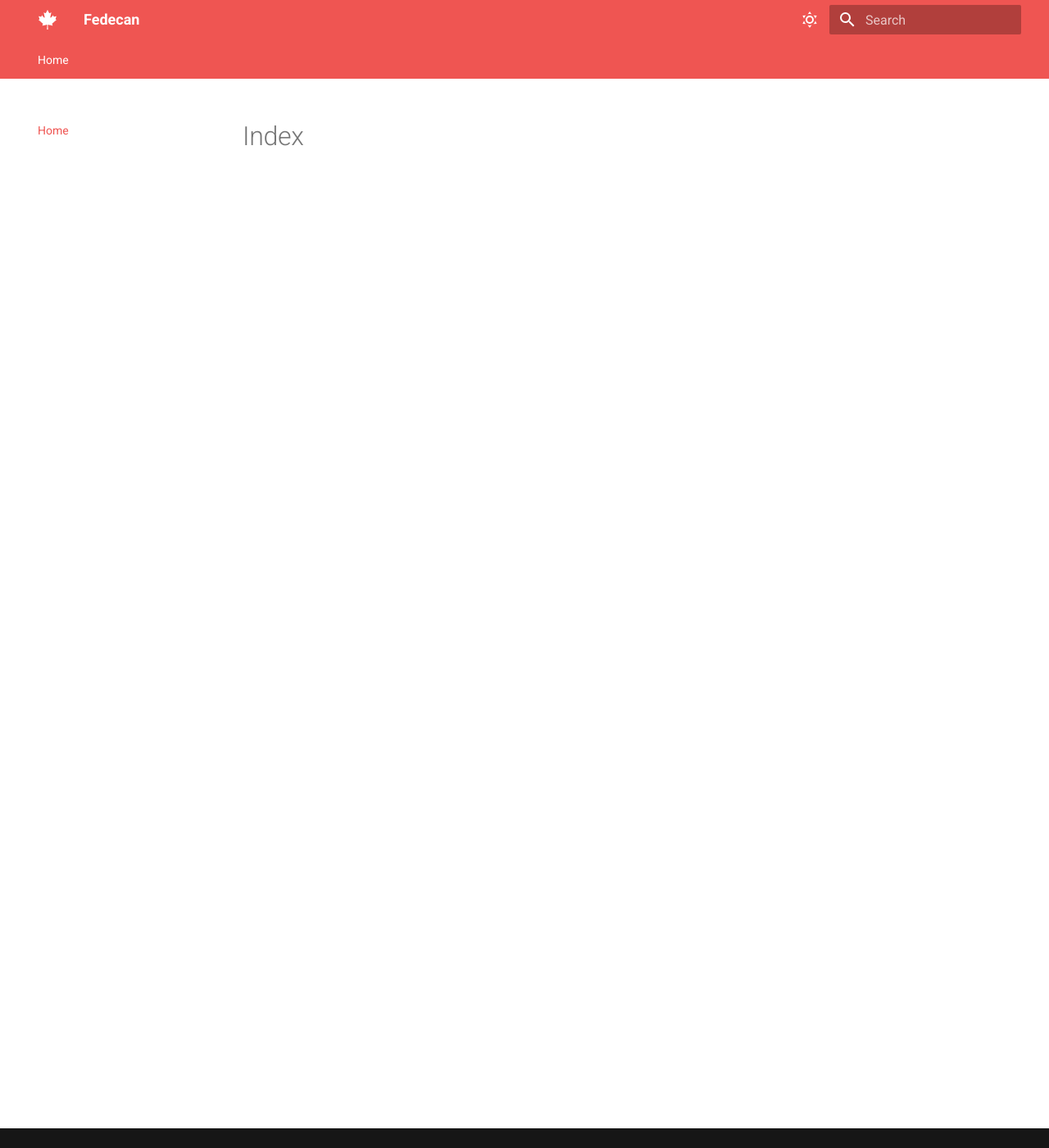
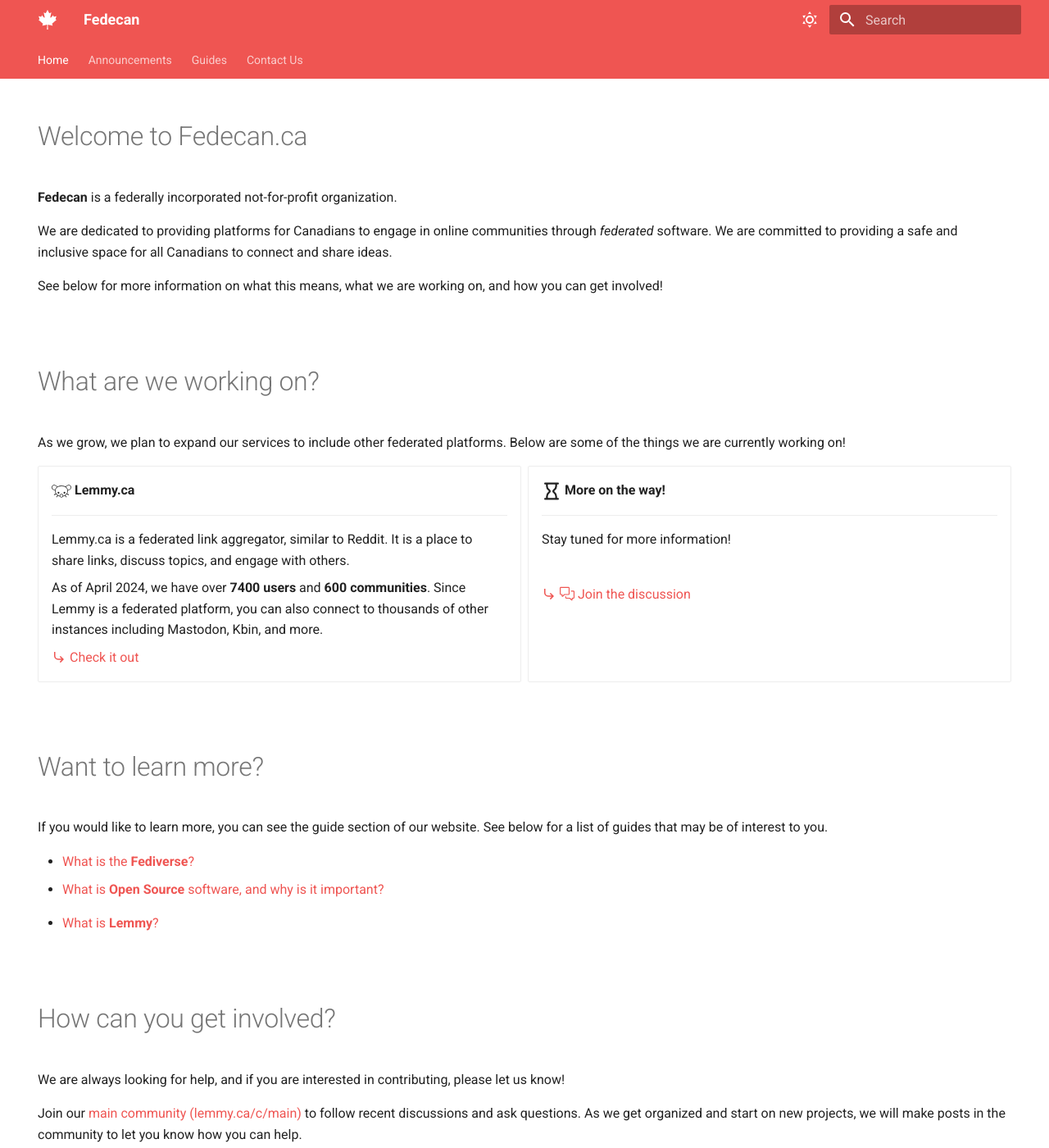
Before and after one commit to fedecan-ca/fedecan.ca, an MkDocs documentation site: the page built from docs/index.md, in a window 1280 px wide and 1400 px high. Shown: the whole window at 82% size. Built offline with MkDocs 1.6.1 and Material for MkDocs 9.7.7, drawn with Linux system fonts in a browser that asks for light colours; some of the changed text lies outside the part shown.

```diff
--- a/docs/index.md
+++ b/docs/index.md
@@ -1 +1,70 @@
-# Index
+---
+hide:
+  - navigation
+  - toc
+---
+
+<!-- ![Image title](https://dummyimage.com/500x300/eee/aaa){ align=right } -->
+
+# Welcome to Fedecan.ca
+
+**Fedecan** is a federally incorporated not-for-profit organization.
+
+We are dedicated to providing platforms for Canadians to engage in online communities through *federated* software. We are committed to providing a safe and inclusive space for all Canadians to connect and share ideas.
+
+See below for more information on what this means, what we are working on, and how you can get involved!
+
+<br> <br>
+
+# What are we working on?
+
+As we grow, we plan to expand our services to include other federated platforms. Below are some of the things we are currently working on!
+
+<div class="grid cards" markdown>
+
+-   :simple-lemmy:{ .lg .middle } __Lemmy.ca__
+
+    ---
+
+    Lemmy.ca is a federated link aggregator, similar to Reddit. It is a place to share links, discuss topics, and engage with others.
+
+    As of April 2024, we have over **7400 users** and **600 communities**. Since Lemmy is a federated platform, you can also connect to thousands of other instances including Mastodon, Kbin, and more.
+
+    [:material-arrow-right-bottom: Check it out](https://lemmy.ca)
+
+-   :octicons-hourglass-16:{ .lg .middle } __More on the way!__
+
+    ---
+
+    Stay tuned for more information!
+
+    <br>
+
+    [:material-arrow-right-bottom: :octicons-comment-discussion-24: Join the discussion](https://lemmy.ca/c/main)
+
+</div>
+
+<br> <br>
+
+# Want to learn more?
+
+If you would like to learn more, you can see the guide section of our website. See below for a list of guides that may be of interest to you.
+
+<!-- General Guides -->
+
+- [What is the **Fediverse**?](guides/fediverse.md)
+- [What is **Open Source** software, and why is it important?](guides/open-source.md)
+
+<!-- Platform Specific Guides -->
+
+- [What is **Lemmy**?](guides/lemmy.md)
+
+<br> <br>
+
+# How can you get involved?
+
+We are always looking for help, and if you are interested in contributing, please let us know!
+
+Join our [main community (lemmy.ca/c/main)](https://lemmy.ca/c/main) to follow recent discussions and ask questions. As we get organized and start on new projects, we will make posts in the community to let you know how you can help.
+
+<br>
--- a/mkdocs.yml
+++ b/mkdocs.yml
@@ -6,6 +6,13 @@ site_description: |
 
 nav:
   - Home: index.md
+  - Announcements:
+    - announcements/index.md
+  - Guides:
+    - guides/fediverse.md
+    - guides/open-source.md
+    - guides/lemmy.md
+  - Contact Us: contact.md
 
 theme:
   name: material
@@ -68,12 +75,16 @@ plugins:
       archive: false
       categories: false
       authors: false
-      pagination_per_page: 5
+      pagination_per_page: 10
   # - social:
   #     cards_layout_options:
   #       font_family: Noto Sans
   #     enabled: !ENV [CI, false]
 
-
 extra:
-  generator: false
+  generator: true
+  social:
+    - icon: simple/lemmy
+      link: https://lemmy.ca
+    - icon: fontawesome/brands/github
+      link: https://github.com/fedecan-ca
```
Also changed, not shown: docs/announcements/posts/2024-04-08_incorporated.md (added, +9 -0 lines), docs/contact.md (added, +25 -0 lines), docs/guides/fediverse.md (added, +5 -0 lines), docs/guides/lemmy.md (added, +5 -0 lines), docs/guides/open-source.md (added, +3 -0 lines).
